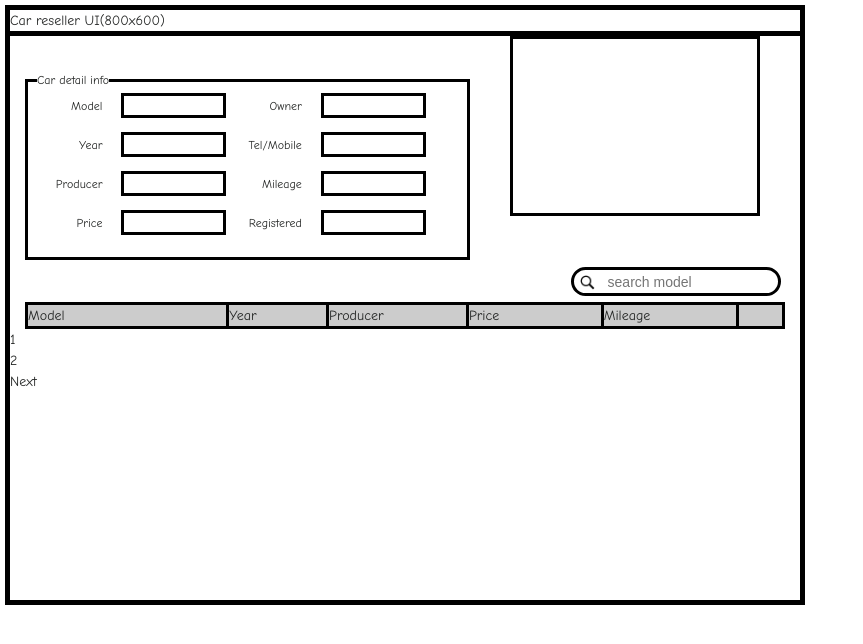
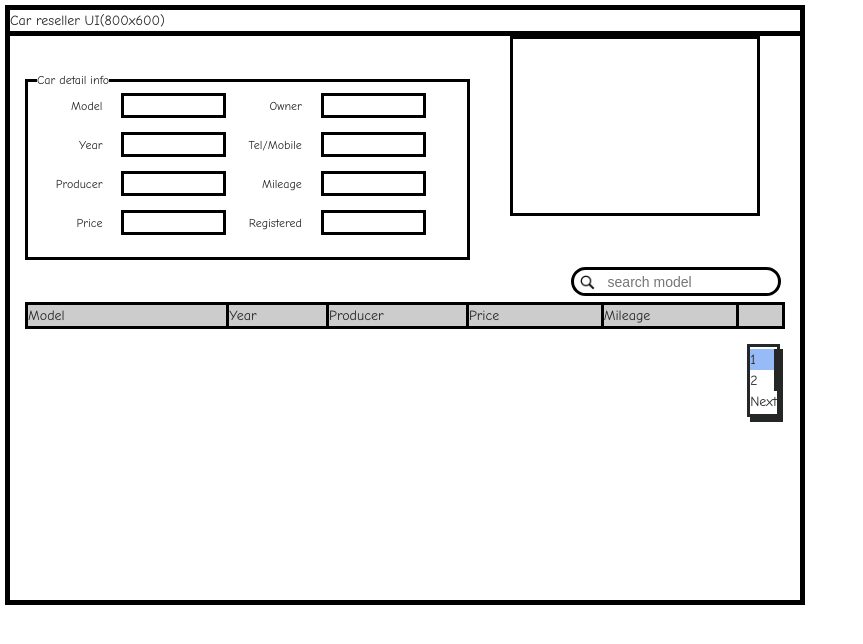
Before and after one commit to imagineLife/takehome, a website: page public/index.html in a window 1280 px wide. Shown: the whole page, without its empty margins (0-863 px from the left). Drawn offline with nearby package versions, Linux system fonts and the light colour scheme; no server answers.

Commit message:
Includes page-selector style.

```diff
--- a/public/index.css
+++ b/public/index.css
@@ -597,6 +597,28 @@ td, th{
 	display: none;
 }
 
+#pageSelector{
+    float: right;
+    margin-right: 20px;
+    border: 3px solid;
+    padding: 2px 0;
+    margin-top: 15px;
+    box-shadow: 3px 5px;
+}
+
+.pgSelectorNumber{
+	display:inline;
+    padding: 3px 10px;
+}
+
+#page1{
+	background-color:#96BBF7;
+}
+
+#page1, #page2{
+	border-right: 3px solid;
+}
+
 @media only screen and (min-width: 800px){
 
 	#carInfo{
```
